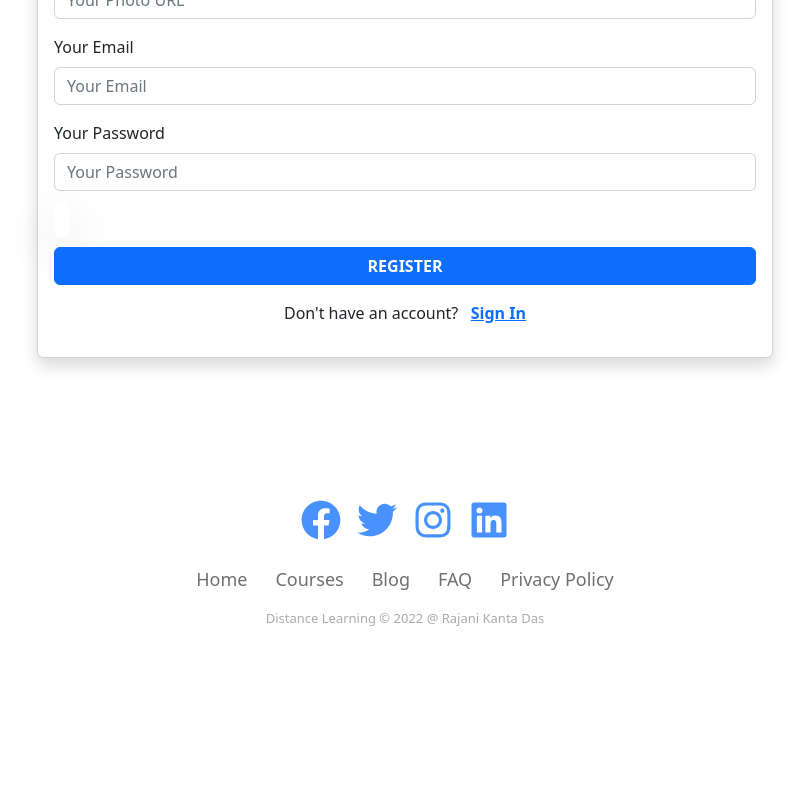
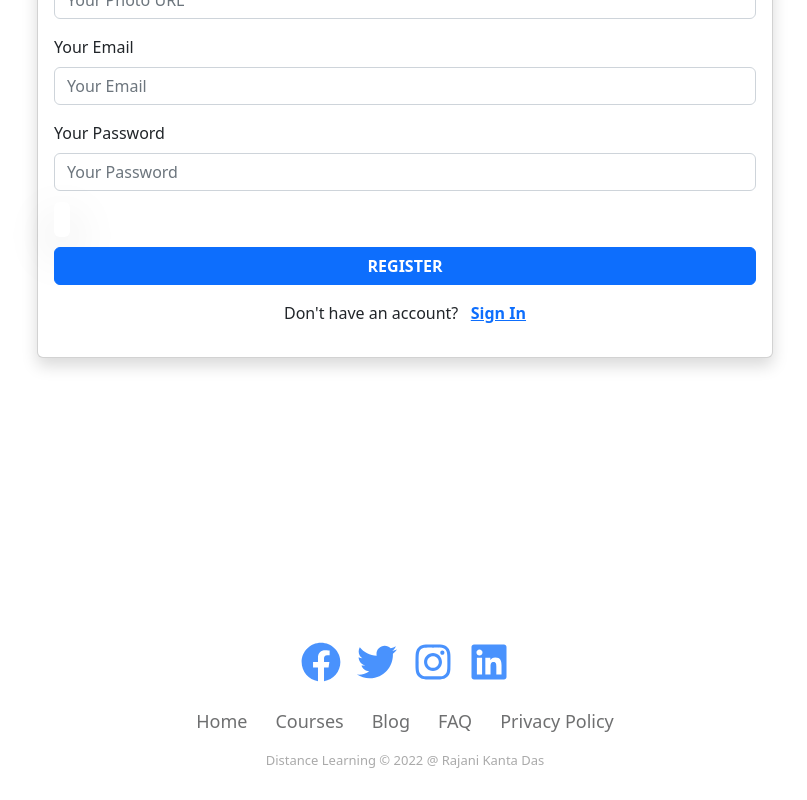
Before and after one commit to raj073/Start-Logic-Client, a React (Create React App) app: page /register in a window 1280 px wide. Shown: the part 522-1322 px from the top of the page, without its empty margins (235-1042 px from the left). Before the commit the page ends 1190 px from the top, so only its background shows below. Built offline with nearby package versions, Linux system fonts and the light colour scheme; no server answers.

Commit message:
Footer Bug solved

```diff
--- a/src/Pages/Footer/Footer.css
+++ b/src/Pages/Footer/Footer.css
@@ -1,5 +1,5 @@
 .footer-basic {
-    padding: 40px 0;
+    padding: 30px 0;
     background-color: #ffffff;
     color: #4b4c4d;
 }
@@ -44,7 +44,7 @@
     opacity: 0.75;
 }
 
-.footer-basic .social>a:hover {
+.link-icon:hover {
     opacity: 0.9;
 }
 
--- a/src/Pages/Login/Login.js
+++ b/src/Pages/Login/Login.js
@@ -78,7 +78,7 @@ const Login = () => {
     }
 
     return (
-        <div>
+        <div style={{ marginBottom: '200px' }}>
 
             <Container>
                 <Row className="vh-100 d-flex justify-content-center align-items-center">
--- a/src/Pages/Register/Register.js
+++ b/src/Pages/Register/Register.js
@@ -59,7 +59,7 @@ const Register = () => {
     }
 
     return (
-        <div>
+        <div style={{ marginBottom: '200px' }}>
 
             <Container>
                 <Row className="vh-100 d-flex justify-content-center align-items-center">
```
